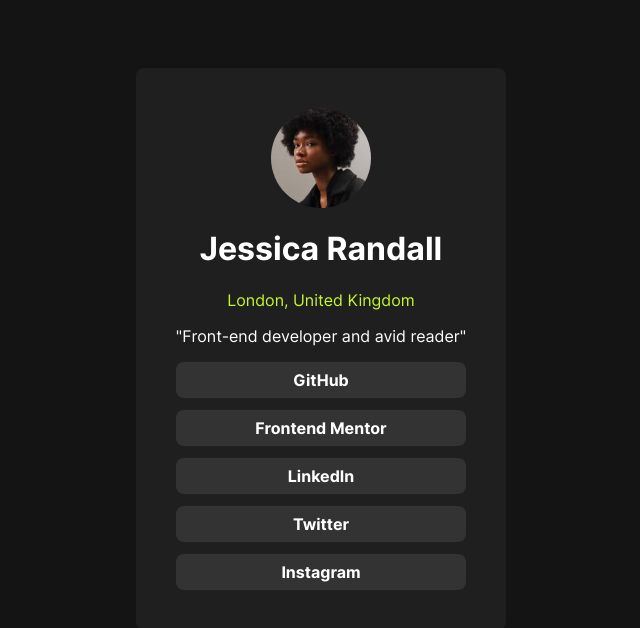
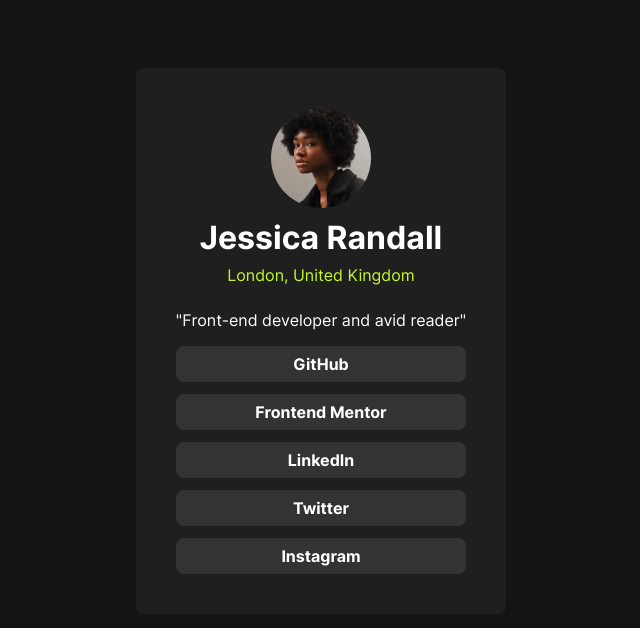
Before and after one commit to MaxAnderberg/social-links-profile, a Vue app: page / in a window 1280 px wide. Shown: the top 628 px of the page, without its empty margins (319-959 px from the left). Built offline with nearby package versions, Linux system fonts and the light colour scheme.

Commit message:
added more styling

```diff
--- a/src/components/UserInfo.vue
+++ b/src/components/UserInfo.vue
@@ -1,6 +1,6 @@
 <template>
     <div>
-        <h1>{{ Name }}</h1>
+        <h1 class="name">{{ Name }}</h1>
         <p class="location">{{ Location }}</p>
         <p>{{ Description }}</p>
     </div>
@@ -23,8 +23,12 @@
 <style scoped>
     .name {
         font-weight: bold;
+        margin-bottom: 8px;
+        margin-top: 10px;
     }
     .location {
-        color:  var(--color-green)
+        color:  var(--color-green);
+        margin-bottom: 25px;
+        margin-top: 0px;
     }
 </style>
```
